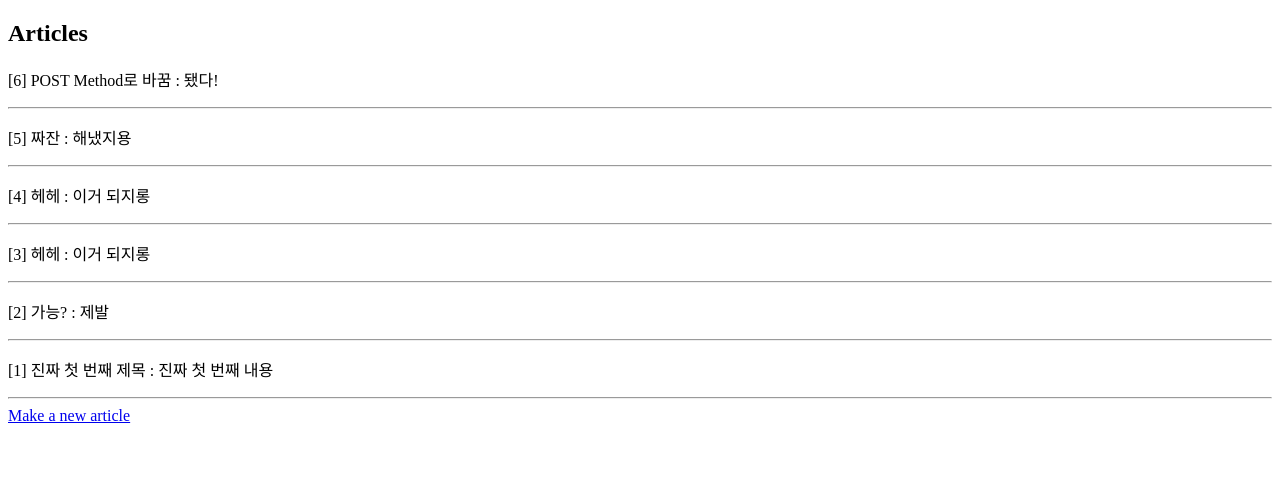
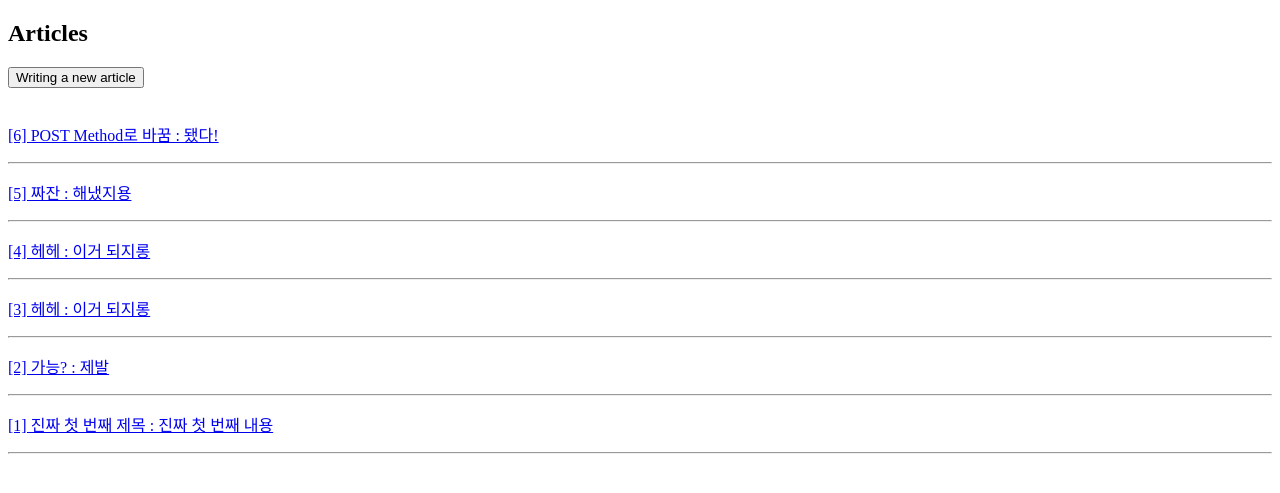
Before and after one commit to minkyungbae/Django, a Django app: page /articles/ in a window 1280 px wide. Shown: the top 493 px of the page. Run offline with Django 4.2, Linux system fonts and the light colour scheme; data comes from the database, SQL or seed files in the repository.

Commit message:
fix code

```diff
--- a/my_first_pjt/articles/templates/articles.html
+++ b/my_first_pjt/articles/templates/articles.html
@@ -2,14 +2,16 @@
 
 {% block content %}
 <h2>Articles</h2>
+<a href='{% url 'new_article' %}'>
+    <button>Writing a new article</button>
+    </a><br><br>
 
 {% for article in articles %}
-
-    <p>[{{ article.id }}] {{ article.title }} : {{ article.content }}</p>
+    <a href='{% url 'article_detail' article.pk %}'>
+        <p>[{{ article.id }}] {{ article.title }} : {{ article.content }}</p>
+    </a>
     <hr>
 
 {% endfor %}
 
-<a href="{% url 'new_article' %}">Make a new article</a><br><br>
-
 {% endblock content %}
```
